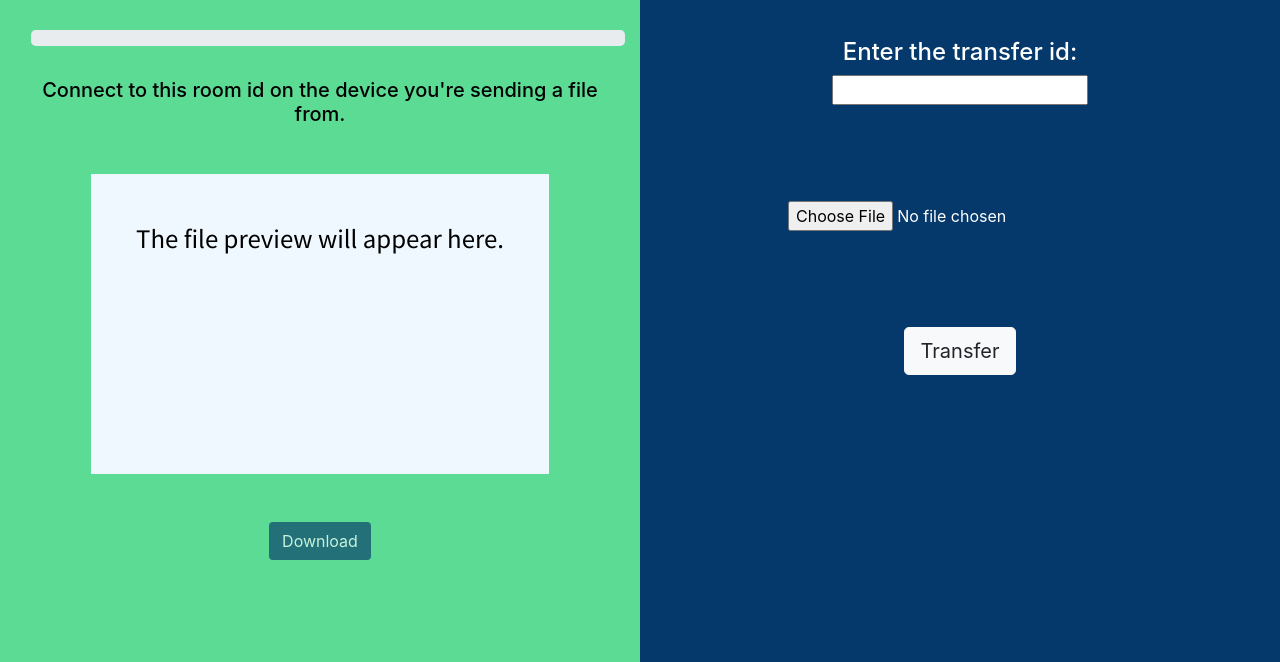
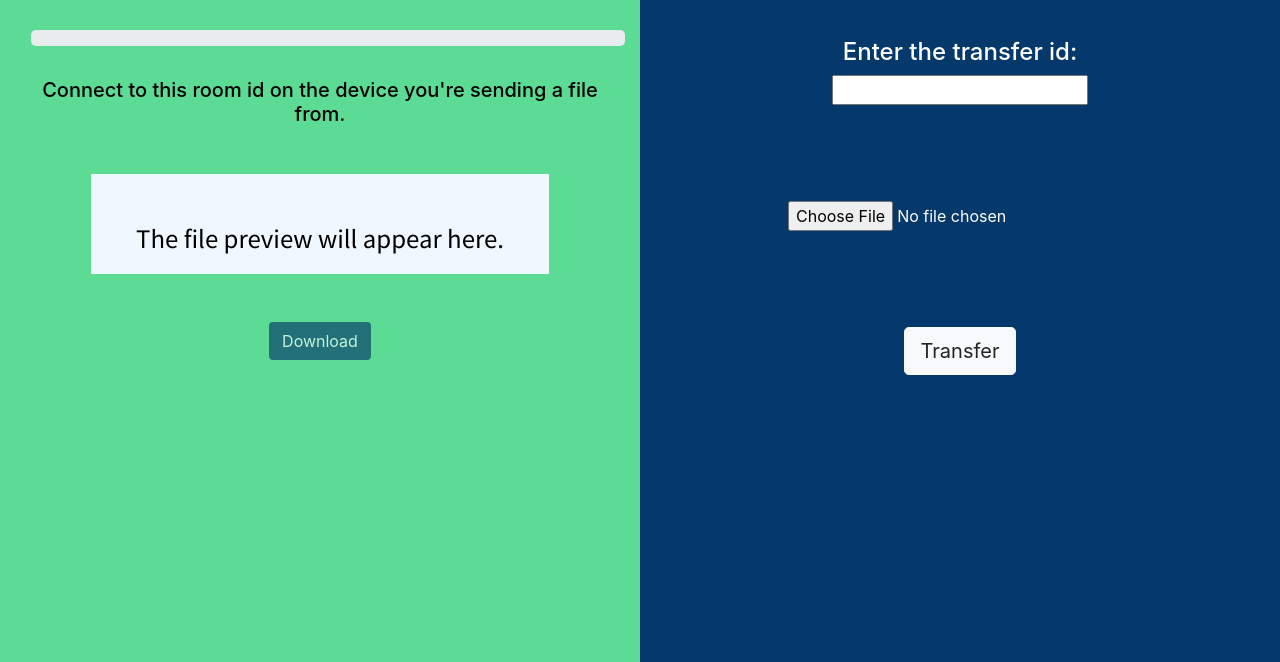
Before and after one commit to nicroy23/TransferUp, a website: page public/index.html in a window 1280 px wide. Shown: the part 138-800 px from the top of the page. Drawn offline with nearby package versions, Linux system fonts and the light colour scheme; no server answers.

Commit message:
Other UI test.

```diff
--- a/public/index.html
+++ b/public/index.html
@@ -37,7 +37,7 @@
               </h5>
             </div>
           </div>
-          <div class="file-show mt-5 w-75 h-50" id="show-preview" style="max-height: 300px;">
+          <div class="file-show mt-5 w-75 h-50" id="show-preview" style="max-height: 100px;">
             <h4 style="padding-top: 11%;">
               The file preview will appear here.
             </h4>
```
